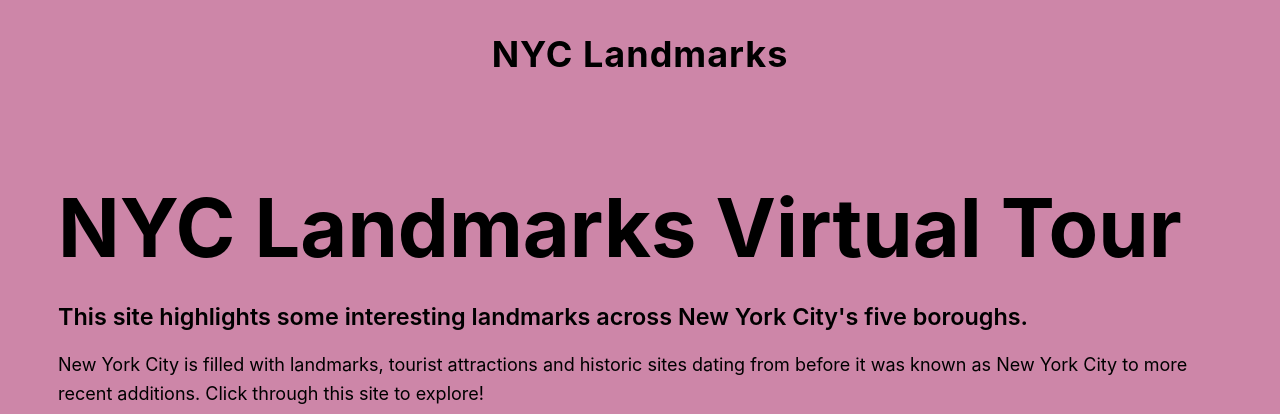
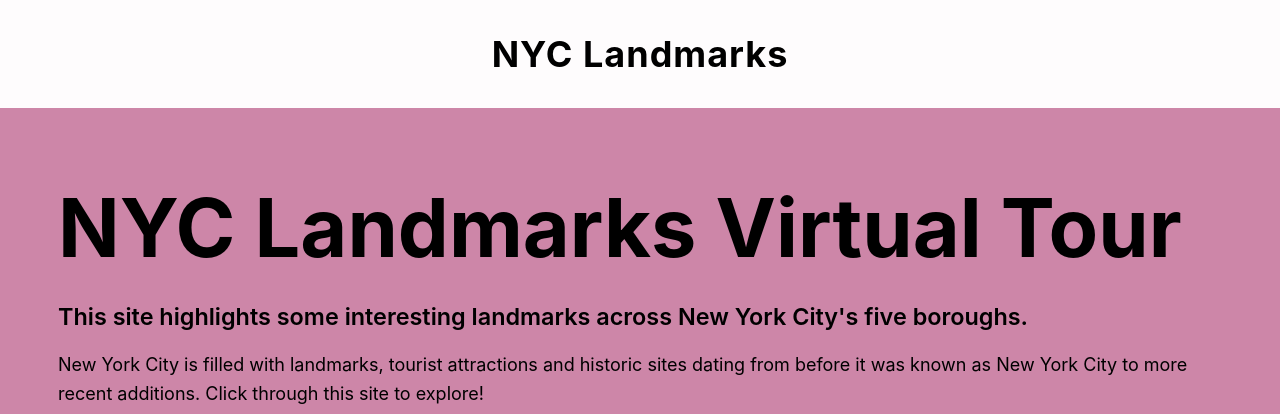
Before and after one commit to htetkyaw219/Htet-Kyaw_Project-2, a plain HTML site: page index.html in a window 1280 px wide. Shown: the top 414 px of the page. Drawn offline with Linux system fonts and the light colour scheme; files whose address does not match are found by name.

Commit message:
color changed

```diff
--- a/style.css
+++ b/style.css
@@ -3,10 +3,10 @@
    =================================== */
 :root {
   /* Colors */
-  --color-primary: #cd86a8;
+  --color-primary: #fefcfd;
   --color-accent: #ffffff;
   --color-text: #000000;
-  --color-light: #cd86a8;
+  --color-light: #fdfdfd;
   --color-white: #ffffff;
 
   /* Spacing */
```
